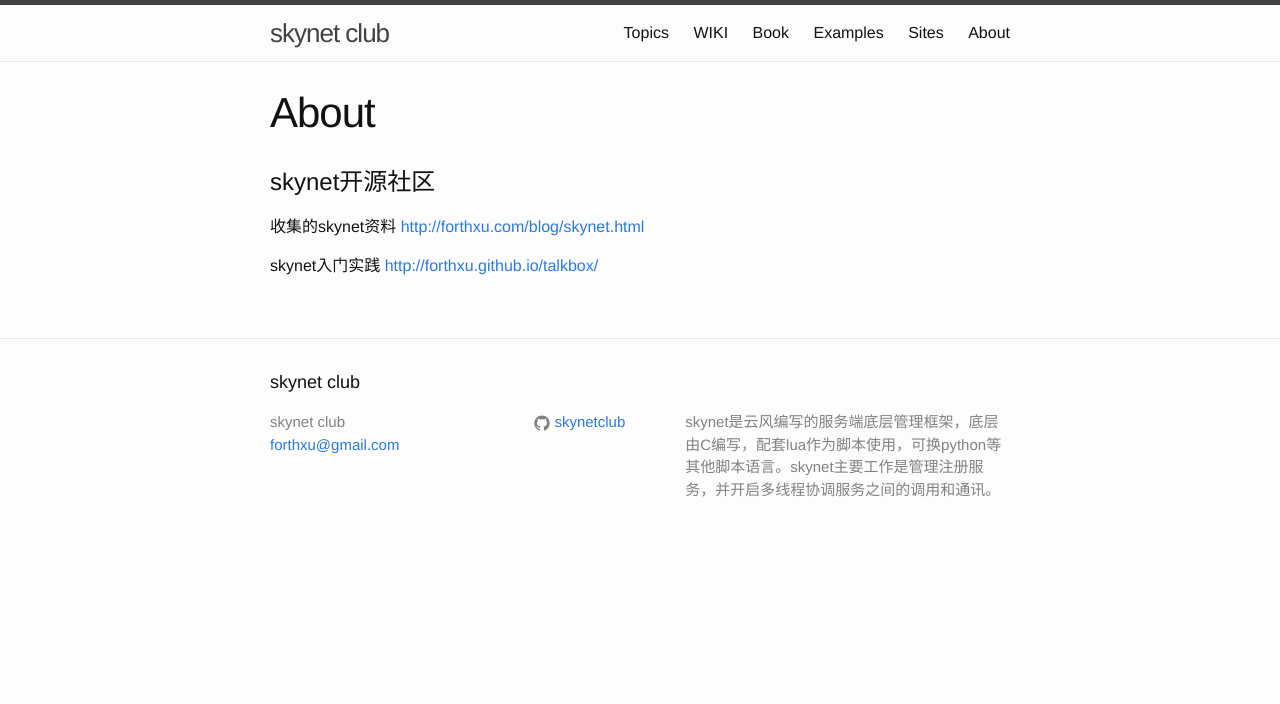
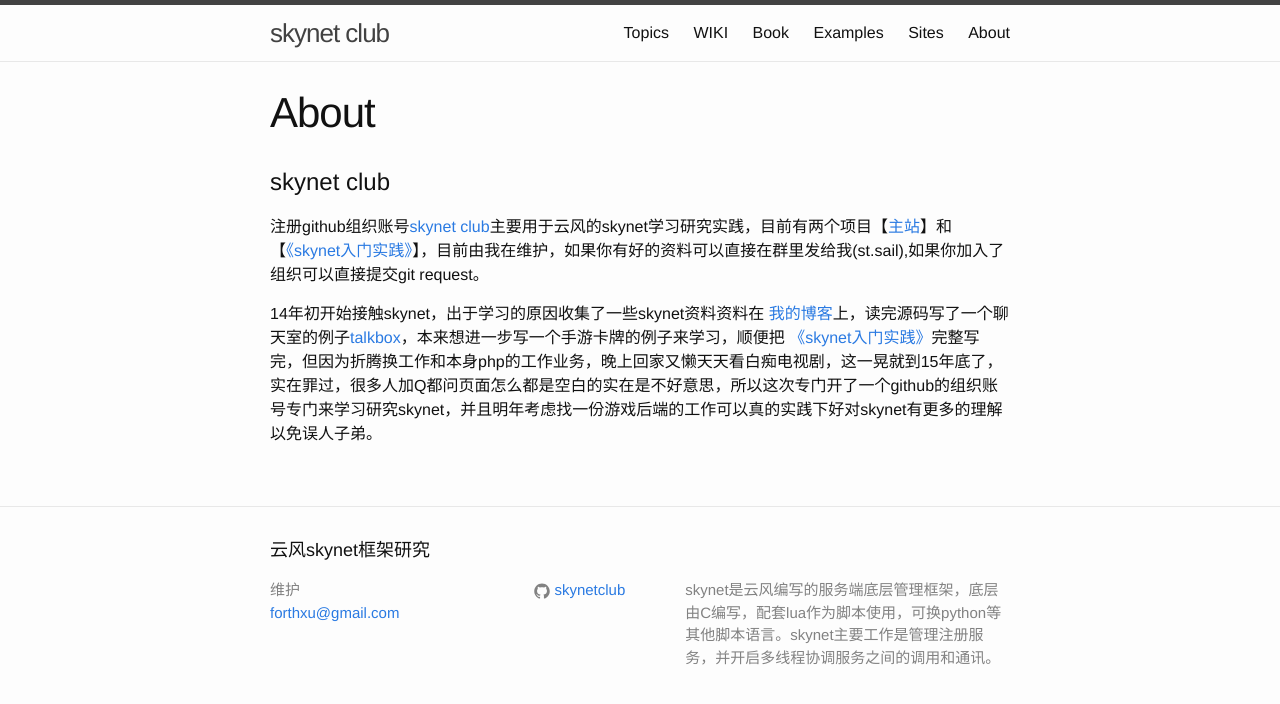
Before and after one commit to guoyu07/skynetclub.github.io, a Jekyll site: the page built from about.md, in a window 1280 px wide. Shown: the top 704 px of the page. Built offline with Jekyll 4.4.1, drawn with Linux system fonts in a browser that asks for light colours.

Commit message:
update about.htl

```diff
--- a/_config.yml
+++ b/_config.yml
@@ -1,5 +1,5 @@
 # Site settings
-title: skynet club
+title: 云风skynet框架研究
 email: forthxu@gmail.com
 description: > # this means to ignore newlines until "baseurl:"
   skynet是云风编写的服务端底层管理框架，底层由C编写，配套lua作为脚本使用，可换python等其他脚本语言。skynet主要工作是管理注册服务，并开启多线程协调服务之间的调用和通讯。
--- a/_includes/footer.html
+++ b/_includes/footer.html
@@ -7,7 +7,7 @@
     <div class="footer-col-wrapper">
       <div class="footer-col  footer-col-1">
         <ul class="contact-list">
-          <li>{{ site.title }}</li>
+          <li>维护</li>
           <li><a href="mailto:{{ site.email }}">{{ site.email }}</a></li>
         </ul>
       </div>
--- a/_includes/header.html
+++ b/_includes/header.html
@@ -2,7 +2,7 @@
 
   <div class="wrapper">
 
-    <a class="site-title" href="{{ site.baseurl }}/">{{ site.title }}</a>
+    <a class="site-title" href="{{ site.baseurl }}/">skynet club</a>
 
     <nav class="site-nav">
       <a href="#" class="menu-icon">
--- a/about.md
+++ b/about.md
@@ -4,8 +4,8 @@
 permalink: /about.html
 ---
 
-#skynet开源社区
+#skynet club
 
-收集的skynet资料 [http://forthxu.com/blog/skynet.html](http://forthxu.com/blog/skynet.html)
+注册github组织账号[skynet club](https://github.com/skynetclub)主要用于云风的skynet学习研究实践，目前有两个项目【[主站](https://github.com/skynetclub/skynetclub.github.io)】和【[《skynet入门实践》](http://skynetclub.github.com/book)】，目前由我在维护，如果你有好的资料可以直接在群里发给我(st.sail),如果你加入了组织可以直接提交git request。
 
-skynet入门实践 [http://forthxu.github.io/talkbox/](http://forthxu.github.io/talkbox/)
+14年初开始接触skynet，出于学习的原因收集了一些skynet资料资料在 [我的博客](http://forthxu.com/blog/skynet.html)上，读完源码写了一个聊天室的例子[talkbox](http://forthxu.github.io/talkbox/)，本来想进一步写一个手游卡牌的例子来学习，顺便把 [《skynet入门实践》](http://skynetclub.github.com/book)完整写完，但因为折腾换工作和本身php的工作业务，晚上回家又懒天天看白痴电视剧，这一晃就到15年底了，实在罪过，很多人加Q都问页面怎么都是空白的实在是不好意思，所以这次专门开了一个github的组织账号专门来学习研究skynet，并且明年考虑找一份游戏后端的工作可以真的实践下好对skynet有更多的理解以免误人子弟。
```
Also changed, not shown: index.md (+2 -2 lines).
